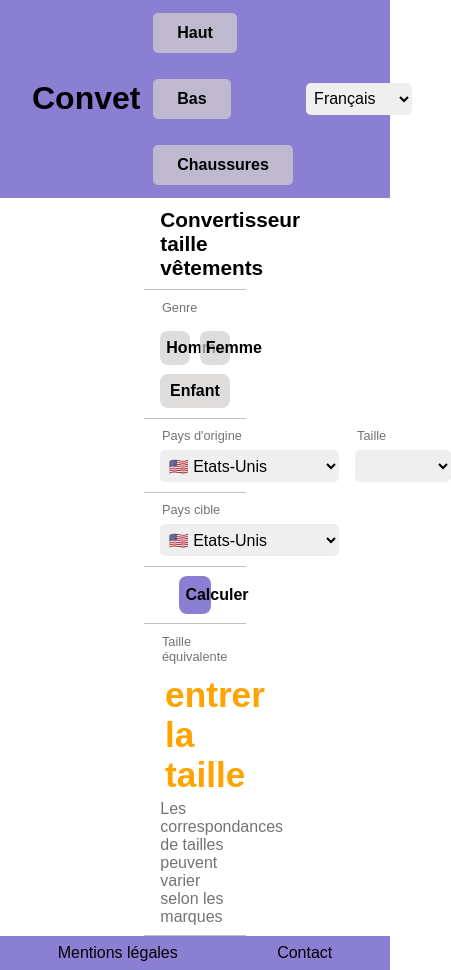
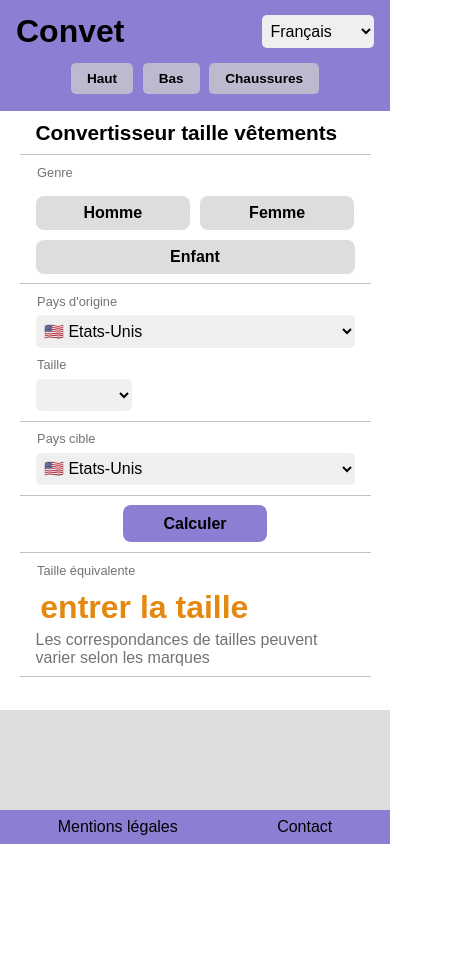
Before and after one commit to NoWanDev/convertisseur-tailles-v-tements, a plain HTML site: page index.html in a window 390 px wide. Shown: the whole page, 451 px wide, since content can reach past the window. After the commit the page ends 844 px from the top, so only its background shows below. Drawn offline with Linux system fonts and the light colour scheme.

Commit message:
Update ct-style.css

```diff
--- a/ct-style.css
+++ b/ct-style.css
@@ -122,8 +122,8 @@ select{
 #div-resultat h3{
     font-weight: bold;
     padding: 0.3rem;
-    font-size: 2.2rem;
-    color: #fda400;
+    font-size: 2rem;
+    color: #e5880f;
 }
 #types button{
     margin: 0.8rem;
@@ -140,3 +140,83 @@ select{
     color: var(--color-indication);
 
 }
+
+#pub-mobile {
+    display: none;
+
+}
+
+/* colonnes pub réduites */
+@media (min-width: 769px) {
+    section:first-of-type,
+    section:last-of-type {
+        width: 15%;
+    }
+
+    #principal {
+        width: 70%;
+    }
+}
+
+/* MOBILE */
+@media (max-width: 768px) {
+    main {
+        flex-direction: column;
+    }
+
+    section:first-of-type,
+    section:last-of-type {
+        display: none;
+    }
+
+    #principal {
+        width: 100%;
+    }
+
+    #principal div {
+        width: 90%;
+    }
+
+    select {
+        width: 100%;
+    }
+
+    #div-origine {
+        flex-direction: column;
+        gap: 0.6rem;
+    }
+
+    #div-origine article {
+        width: 100%;
+    }
+
+    header {
+        height: auto;
+        flex-wrap: wrap;
+        padding: 0.8rem 1rem;
+        gap: 0.5rem;
+    }
+
+    #types {
+        order: 3;
+        width: 100%;
+        display: flex;
+        justify-content: center;
+    }
+
+    #types button {
+        margin: 0.3rem;
+        padding: 0.5rem 1rem;
+        font-size: 0.85rem;
+    }
+
+    #pub-mobile {
+        display: block;
+        width: 100%;
+        min-height: 100px;
+        background-color: var(--color-button);
+        margin-top: 1rem;
+        text-align: center;
+        padding: 1rem;
+    }
+}
```
